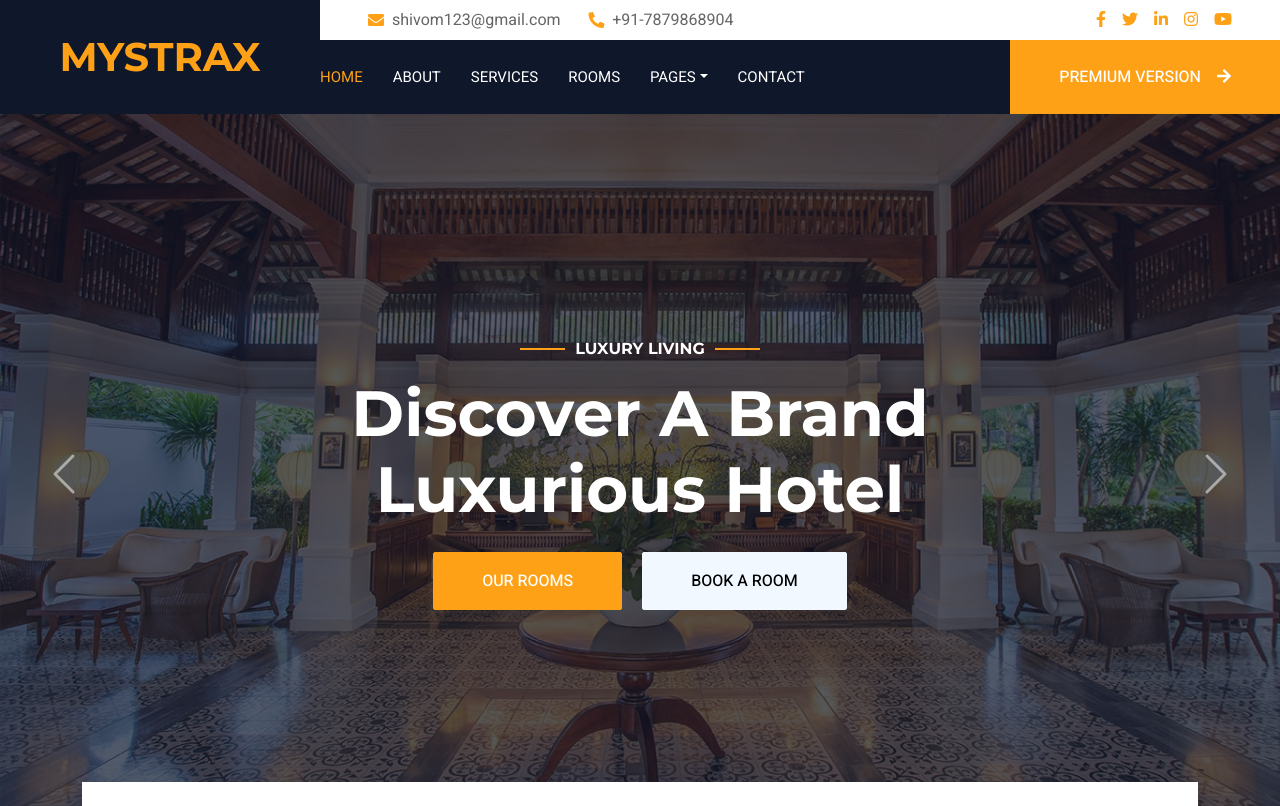
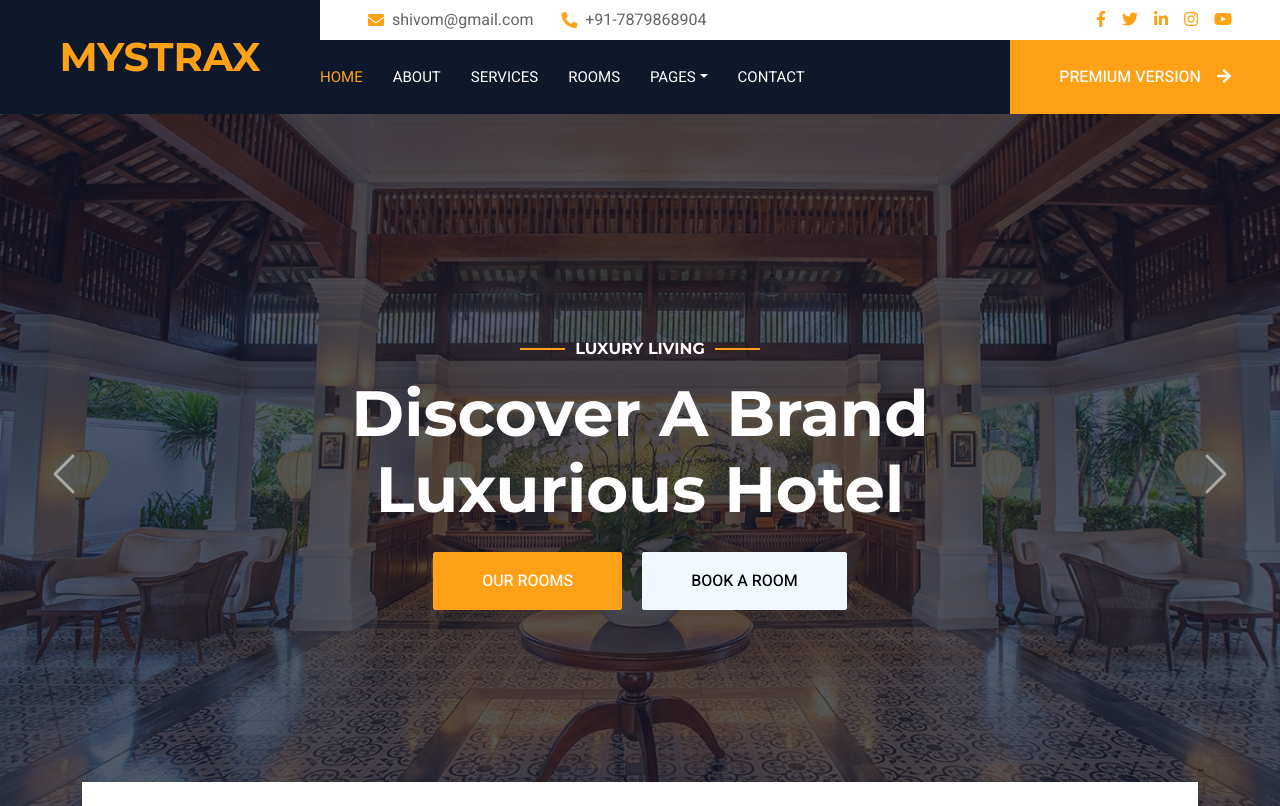
Before and after one commit to samtechindia/test, a plain HTML site: page index.html in a window 1280 px wide. Shown: the top 806 px of the page. Drawn offline with nearby package versions, Linux system fonts and the light colour scheme; animation ran at ten frames a second.

Commit message:
Update index.html
new commit after ruls

```diff
--- a/index.html
+++ b/index.html
@@ -55,7 +55,7 @@
                         <div class="col-lg-7 px-5 text-start">
                             <div class="h-100 d-inline-flex align-items-center py-2 me-4">
                                 <i class="fa fa-envelope text-primary me-2"></i>
-                                <p class="mb-0">shivom123@gmail.com</p>
+                                <p class="mb-0">shivom@gmail.com</p>
                             </div>
                             <div class="h-100 d-inline-flex align-items-center py-2">
                                 <i class="fa fa-phone-alt text-primary me-2"></i>
```
